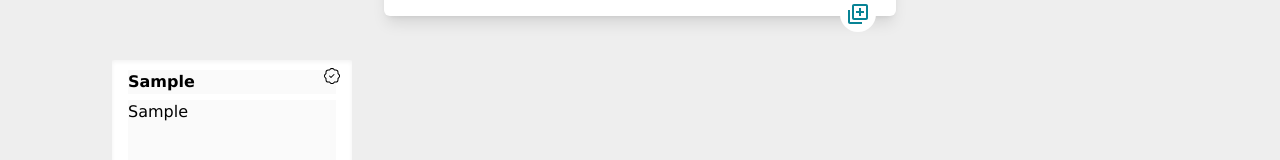
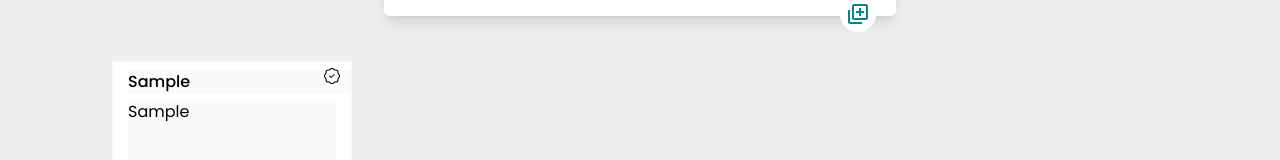
Before and after one commit to Jahkamso/NoteSavr., a React (Vite) app: page / in a window 1280 px wide. Both pictures are taken after typing "Sample", "Sample" into the empty fields and a click on the button 858 px from the left and 293 px from the top of the page. Shown: the part 279-439 px from the top of the page. Built offline with nearby package versions, Linux system fonts and the light colour scheme.

Commit message:
trying to fix notes card

```diff
--- a/src/components/Note.jsx
+++ b/src/components/Note.jsx
@@ -49,7 +49,7 @@ function Note(props) {
                 name="title"
                 value={props.editNote[props.id].title}
                 onChange={handleChange}
-                className="text-1xl font-bold mb-1.5 outline-none border-none bg-transparent overflow-hidden w-full"
+                className="text-1xl mb-1.5 outline-none border-none bg-transparent overflow-hidden break-words break-all font-medium"
                 disabled={!isEditing}
             ></input>
             <textarea
--- a/src/index.css
+++ b/src/index.css
@@ -13,7 +13,7 @@
   box-sizing: border-box;
 }
 html {
-  font-family: Verdana, sans-serif;
+  font-family: "Poppins", sans-serif;
 }
 /* body {
   background: #eee;
```
